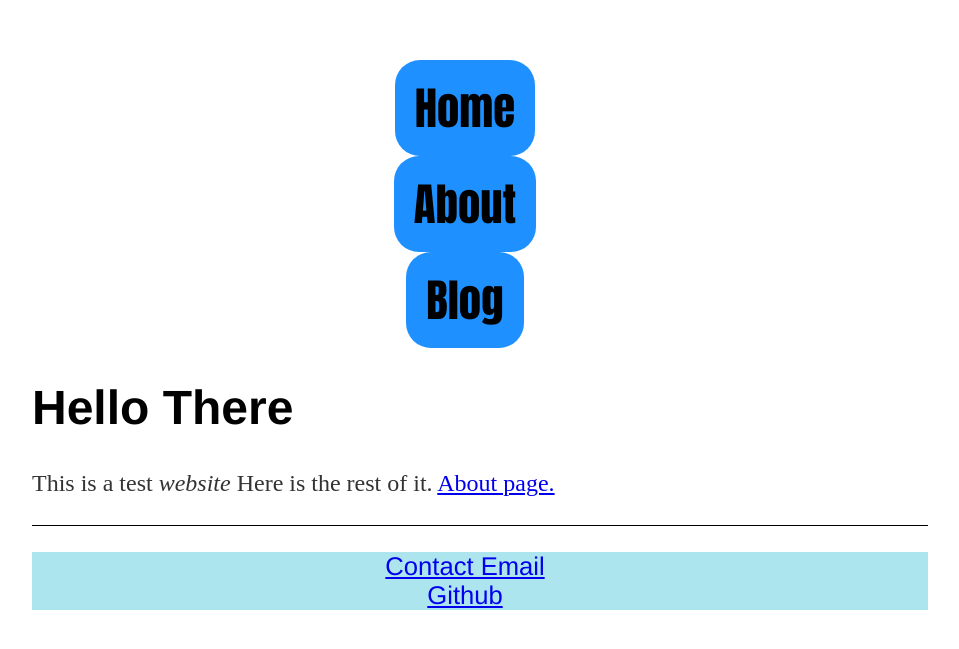
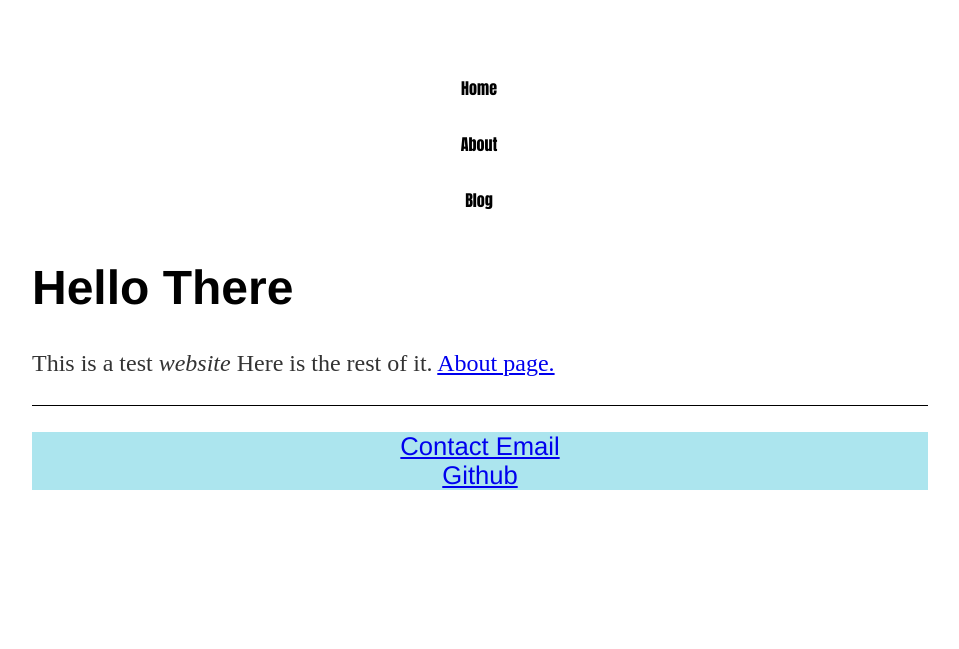
Before and after one commit to beauhodes/beauhodes.github.io, a Jekyll site: the page built from index.html, in a window 1280 px wide. Shown: the top 649 px of the page, without its empty margins (160-1119 px from the left). Built offline with Jekyll 4.4.1, drawn with Linux system fonts in a browser that asks for light colours.

Commit message:
Update main.css

```diff
--- a/css/main.css
+++ b/css/main.css
@@ -17,18 +17,20 @@ footer ul {
     font-size: 2em;
     text-align: center;
 }
-nav ul li, footer ul li {
-    margin-right: 30px;
-}
 nav ul li a {
-    display: inline-block;
-    font-size: 2.8em;
-    background-color: #1e90ff;
-    border-radius: 25px;
+    color: black;
     text-decoration: none;
-    color: black;
-    text-align: center;
-    padding: 14px 20px;
+    display: block;
+    padding: 1rem 0rem 1rem 1rem;
+    &:after {
+        content: '';
+        display: inline-block;
+        vertical-align: middle;
+        width: 1px;
+        height: 1rem;
+        border-right: 1px solid white;
+        margin-left: 1rem;
+    }
 }
 a:hover {
     text-decoration: underline;
```
